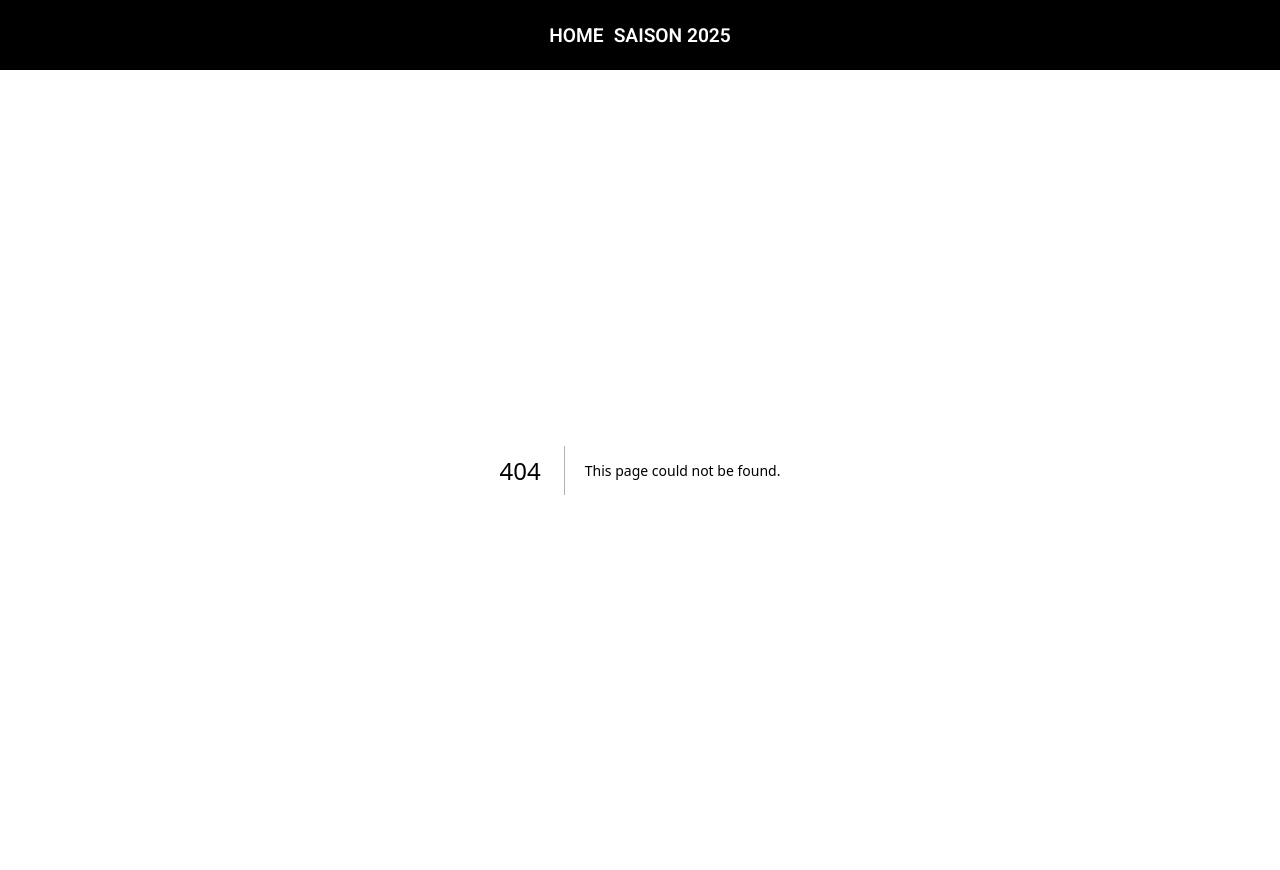
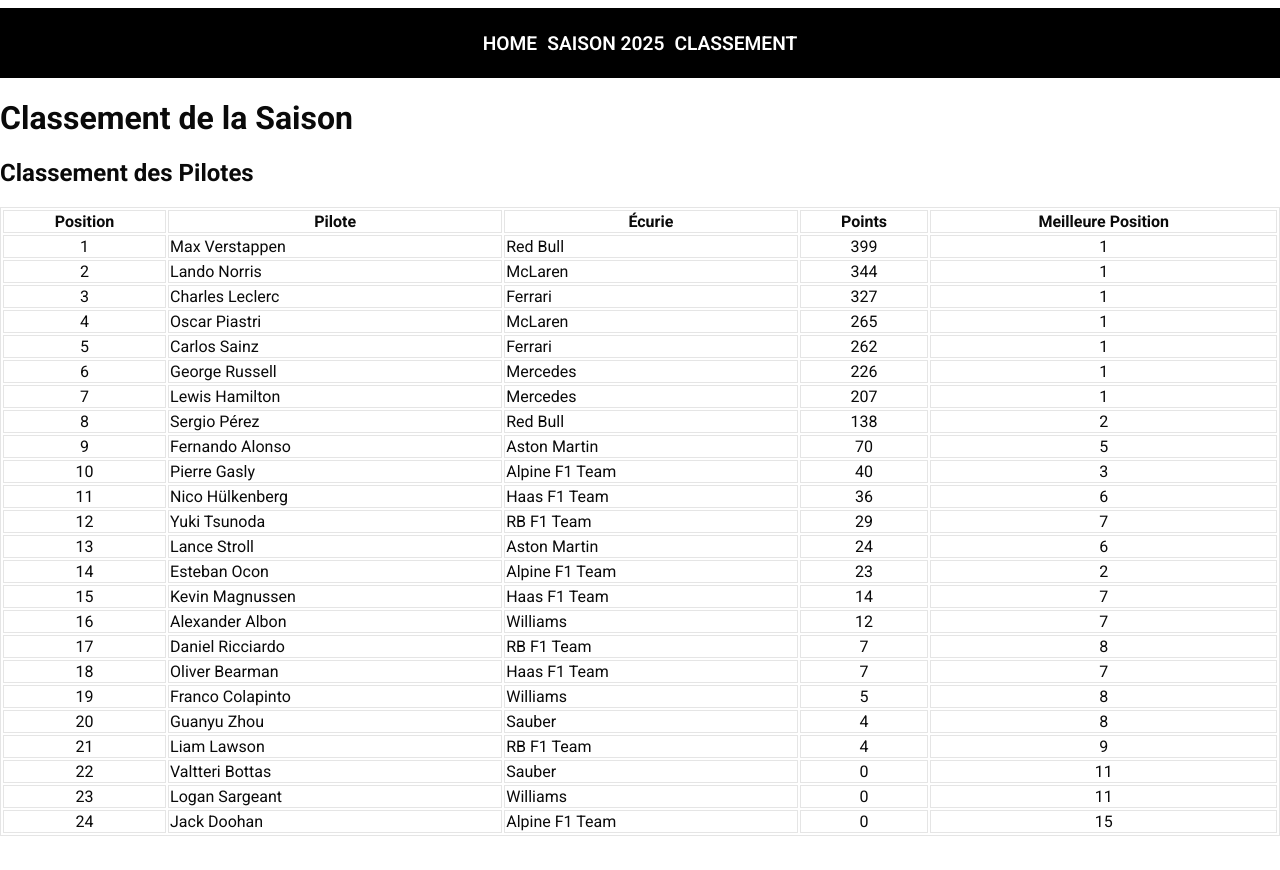
Before and after one commit to nicomartin92/nextf1, a Next.js app: page /standings in a window 1280 px wide. Before the commit this address had no page. After the commit the page ends 844 px from the top, so only its background shows below. Built offline with nearby package versions, Linux system fonts and the light colour scheme.

Commit message:
add server components

```diff
--- a/src/app/components/navigation/nav.tsx
+++ b/src/app/components/navigation/nav.tsx
@@ -8,6 +8,7 @@
         <li>
           <Link href="/">Home</Link>
           <Link href="/session">Saison 2025</Link>
+          <Link href="/standings">Classement</Link>
         </li>
       </ul>
     </nav>
--- /dev/null
+++ b/src/app/components/standings/DriverStandings.tsx
@@ -0,0 +1,104 @@
+import { promises as fs } from 'fs'
+import path from 'path'
+
+type DriverStanding = {
+  driverId: string
+  givenName: string
+  familyName: string
+  constructor: string
+  totalPoints: number
+  positions: number[]
+}
+
+type RaceResult = {
+  Driver: {
+    driverId: string
+    givenName: string
+    familyName: string
+  }
+  Constructor: {
+    name: string
+  }
+  points: string
+  position: string
+}
+
+async function getDriverStandings(): Promise<DriverStanding[]> {
+  // go to winners folder
+  const racesDir = path.join(process.cwd(), 'src/data/local/winners')
+  const raceFiles = (await fs.readdir(racesDir))
+    .filter(file => file.endsWith('.json'))
+
+  // read all files in winners folder
+  const allResults = await Promise.all(
+    raceFiles.map(async file => {
+      const content = await fs.readFile(path.join(racesDir, file), 'utf-8')
+      const raceData = JSON.parse(content)
+      return (raceData.MRData.RaceTable.Races[0]?.Results || []) as RaceResult[]
+    })
+  ).then(results => results.flat())
+
+  // combine all results in one array
+  const driverStandings = allResults.reduce<Map<string, DriverStanding>>((standings, result) => {
+    const driverId = result.Driver.driverId
+    const points = parseInt(result.points) || 0
+
+    if (!standings.has(driverId)) {
+      standings.set(driverId, {
+        driverId,
+        givenName: result.Driver.givenName,
+        familyName: result.Driver.familyName,
+        constructor: result.Constructor.name,
+        totalPoints: 0,
+        positions: []
+      })
+    }
+
+    const standing = standings.get(driverId)!
+    standing.totalPoints += points
+    standing.positions.push(parseInt(result.position))
+
+    return standings
+  }, new Map<string, DriverStanding>())
+
+  return Array.from(driverStandings.values())
+    .sort((a: DriverStanding, b: DriverStanding) => b.totalPoints - a.totalPoints)
+}
+
+export default async function DriverStandings() {
+  const standings = await getDriverStandings()
+
+  return (
+    <div className="p-4">
+      <h2 className="text-2xl font-bold mb-4">Classement des Pilotes</h2>
+      <div className="overflow-x-auto">
+        <table className="min-w-full bg-white border border-gray-200">
+          <thead>
+            <tr className="bg-gray-100">
+              <th className="px-4 py-2 border">Position</th>
+              <th className="px-4 py-2 border">Pilote</th>
+              <th className="px-4 py-2 border">Écurie</th>
+              <th className="px-4 py-2 border">Points</th>
+              <th className="px-4 py-2 border">Meilleure Position</th>
+            </tr>
+          </thead>
+          <tbody>
+            {standings.map((standing, index) => (
+              <tr key={standing.driverId} className="hover:bg-gray-50">
+                <td className="px-4 py-2 border text-center">{index + 1}</td>
+                <td className="px-4 py-2 border">
+                  {standing.givenName} {standing.familyName}
+                </td>
+                <td className="px-4 py-2 border">{standing.constructor}</td>
+                <td className="px-4 py-2 border text-center">{standing.totalPoints}</td>
+                <td className="px-4 py-2 border text-center">
+                  {Math.min(...standing.positions)}
+                </td>
+              </tr>
+            ))}
+          </tbody>
+        </table>
+      </div>
+    </div>
+  )
+}
--- /dev/null
+++ b/src/app/standings/page.tsx
@@ -0,0 +1,10 @@
+import DriverStandings from '../components/standings/DriverStandings'
+
+export default function StandingsPage() {
+  return (
+    <main className="container mx-auto py-8">
+      <h1 className="text-3xl font-bold mb-8">Classement de la Saison</h1>
+      <DriverStandings />
+    </main>
+  )
+}
```
